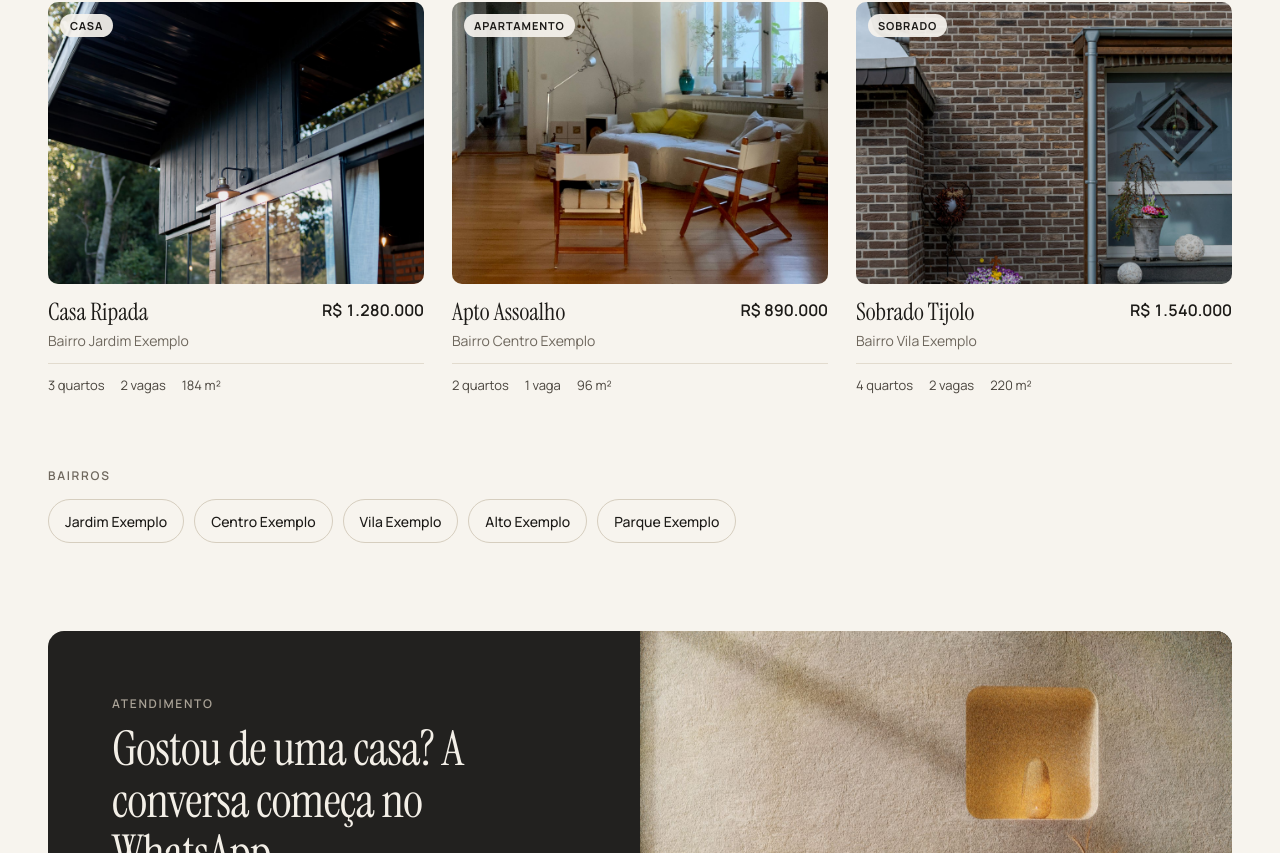
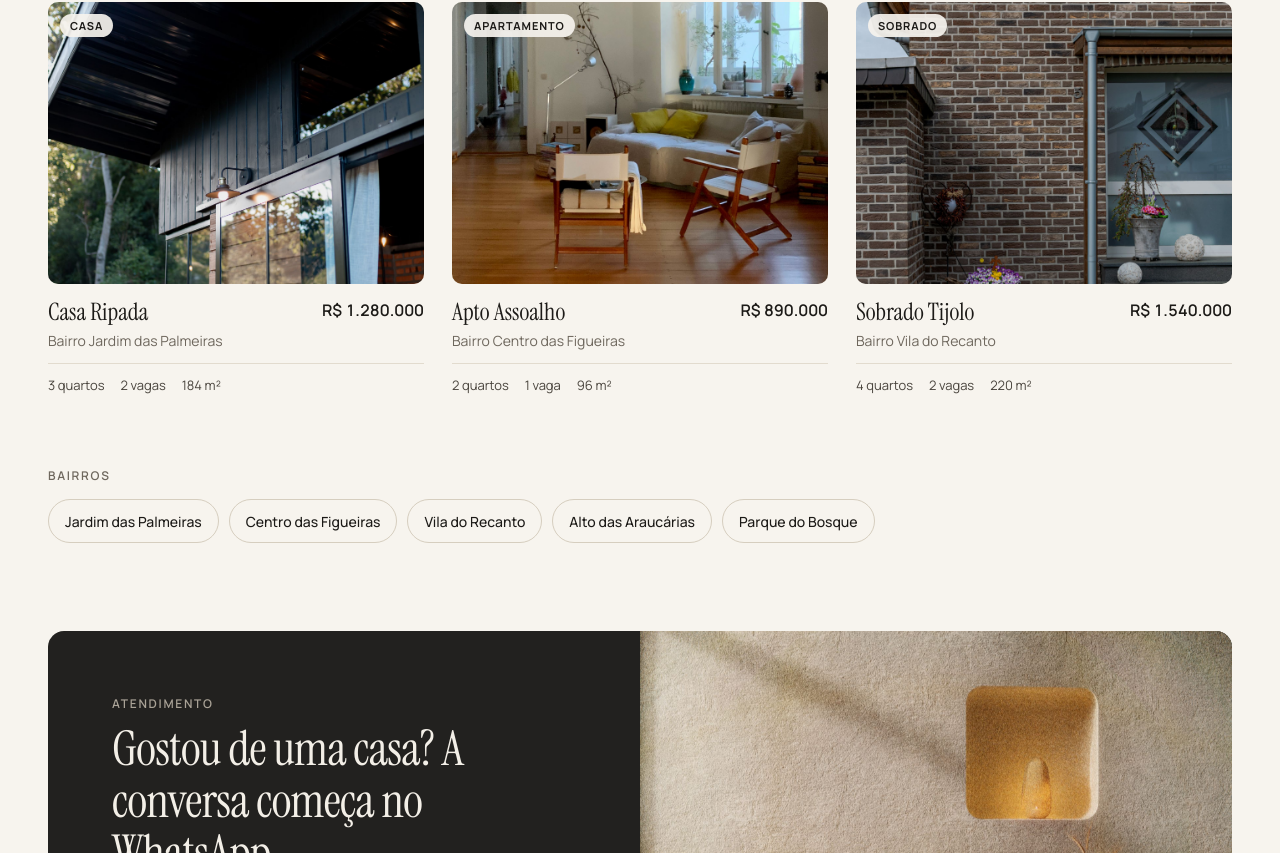
Before and after one commit to Estevamjd/demo-imobiliaria, a Next.js app: page / in a window 1280 px wide. Shown: the part 882-1735 px from the top of the page. Built offline with nearby package versions, Linux system fonts and the light colour scheme.

Commit message:
Replace visible 'Exemplo' copy with fictional names and real descriptions
Co-authored-by: Estevam.dev <Estevamjd@users.noreply.github.com>

```diff
--- a/app/imoveis/[id]/page.tsx
+++ b/app/imoveis/[id]/page.tsx
@@ -49,7 +49,7 @@ export default async function ImovelPage({ params }: Props) {
     ["Código", imovel.codigo],
     ["Ano", String(imovel.ano)],
     ["Condomínio", imovel.condominio ? `${brl(imovel.condominio)}/mês` : "Não há"],
-    ["IPTU (exemplo)", `${brl(imovel.iptu)}/ano`],
+    ["IPTU anual", `${brl(imovel.iptu)}/ano`],
     venda
       ? ["Aceita financiamento", imovel.financiamento ? "Sim" : "Não"]
       : ["Garantia", "Seguro fiança ou caução"],
@@ -104,7 +104,7 @@ export default async function ImovelPage({ params }: Props) {
                 {imovel.tipo} · {venda ? "Venda" : "Aluguel"}
               </span>
               <h1 className="d2 mt-3">{imovel.titulo}</h1>
-              <p className="mt-2 text-ink-muted">Rua Exemplo, 000 · Bairro {imovel.bairro} · Cidade Exemplo</p>
+              <p className="mt-2 text-ink-muted">Rua das Araucárias, 148 · Bairro {imovel.bairro} · Vila Serena</p>
             </div>
 
             <dl className="mt-7 grid grid-cols-2 border-t border-line md:grid-cols-4">
--- a/app/page.tsx
+++ b/app/page.tsx
@@ -32,7 +32,7 @@ export default function Home() {
         <section className="wrap pt-3 lg:pt-8" aria-labelledby="hero-title">
           <div className="grid gap-6 lg:grid-cols-[5fr_7fr] lg:items-end lg:gap-14">
             <div className="rise lg:pb-[120px]">
-              <p className="eyebrow">Imóveis selecionados · Cidade Exemplo</p>
+              <p className="eyebrow">Imóveis selecionados · Vila Serena</p>
               <h1 id="hero-title" className="d1 mt-3.5">
                 Casas com luz, madeira e <em className="italic text-pine">tempo</em> para morar.
               </h1>
--- a/components/painel/Painel.tsx
+++ b/components/painel/Painel.tsx
@@ -40,7 +40,7 @@ function rodape(l: Lead) {
     case "proposta":
       return { texto: "Aguardando", destaque: false };
     case "ganho":
-      return { texto: "exemplo", destaque: false };
+      return { texto: "aceito", destaque: false };
     case "perdido":
       return { texto: "sem retorno", destaque: false };
   }
@@ -134,7 +134,7 @@ export function Painel() {
             ...a,
             [l.id]: {
               de: "equipe",
-              texto: `Oi, ${l.nome.split(" ")[0]}! Aqui é o Corretor Exemplo, vou seguir com você por aqui.`,
+              texto: `Oi, ${l.nome.split(" ")[0]}! Aqui é o Rafael, corretor Calmeira, vou seguir com você por aqui.`,
               hora: "agora",
             },
           },
@@ -237,7 +237,7 @@ export function Painel() {
           <span
             className="grid h-11 w-11 place-items-center rounded-full bg-sand text-[11px] font-bold text-ink-2"
             role="img"
-            aria-label="Usuário de exemplo"
+            aria-label="Conta da demonstração"
           >
             EX
           </span>
@@ -247,7 +247,7 @@ export function Painel() {
           <div className="min-w-0">
             <h1 className="font-serif text-[30px] font-normal leading-none">{vista === "lista" ? "Leads" : "Pipeline"}</h1>
             <p className="mt-1 flex flex-wrap items-center gap-x-2 text-[13px] text-ink-muted">
-              <span>Leads de exemplo · semana atual</span>
+              <span>Dados fictícios · semana atual</span>
               <span className="rounded-full border border-line-strong px-2 py-0.5 text-[11px] font-semibold uppercase tracking-[0.08em] text-ink-2">
                 Dados fictícios
               </span>
@@ -257,7 +257,7 @@ export function Painel() {
             type="button"
             onClick={novoLead}
             disabled={!leadsReserva[reserva]}
-            aria-label={leadsReserva[reserva] ? "Adicionar lead de exemplo" : "Sem mais leads de exemplo"}
+            aria-label={leadsReserva[reserva] ? "Adicionar lead fictício" : "Sem mais leads fictícios"}
             className="btn btn-pine min-h-[44px] flex-none gap-1.5 px-4 text-[14px] disabled:cursor-not-allowed disabled:bg-ink-muted"
           >
             <Plus aria-hidden strokeWidth={2} className="h-4 w-4" />
@@ -458,7 +458,7 @@ export function Painel() {
               <dt className="text-ink-muted">Entrou</dt>
               <dd className="font-semibold">{sel.entrou}</dd>
               <dt className="text-ink-muted">Responsável</dt>
-              <dd className="font-semibold">{assumidos[sel.id] ? "Corretor Exemplo (você)" : "Corretor Exemplo"}</dd>
+              <dd className="font-semibold">{assumidos[sel.id] ? "Rafael, corretor Calmeira (você)" : "Rafael, corretor Calmeira"}</dd>
             </dl>
             <div className="mt-2 flex flex-wrap gap-x-1.5" role="group" aria-label="Mudar estágio">
               {estagios.map((s) => {
@@ -486,7 +486,7 @@ export function Painel() {
 
           <div id="conversa" className="scroll-mt-6">
             <p className="mb-2.5 text-[11px] font-bold uppercase tracking-[0.12em] text-ink-muted">Histórico WhatsApp</p>
-            <ol className="grid gap-2 rounded-md bg-chat p-3" aria-label="Mensagens de exemplo">
+            <ol className="grid gap-2 rounded-md bg-chat p-3" aria-label="Mensagens fictícias">
               {conversa.map((m, n) => (
                 <li
                   key={`${sel.id}-${n}`}
--- a/data/imoveis.ts
+++ b/data/imoveis.ts
@@ -32,11 +32,11 @@ export type Imovel = {
 };
 
 export const bairros = [
-  "Jardim Exemplo",
-  "Centro Exemplo",
-  "Vila Exemplo",
-  "Alto Exemplo",
-  "Parque Exemplo",
+  "Jardim das Palmeiras",
+  "Centro das Figueiras",
+  "Vila do Recanto",
+  "Alto das Araucárias",
+  "Parque do Bosque",
 ] as const;
 
 export const tipos: Tipo[] = ["Casa", "Apartamento", "Sobrado"];
@@ -49,7 +49,7 @@ export const imoveis: Imovel[] = [
     titulo: "Casa Ripada, madeira escura e jardim de inverno",
     tipo: "Casa",
     operacao: "comprar",
-    bairro: "Jardim Exemplo",
+    bairro: "Jardim das Palmeiras",
     preco: 1_280_000,
     quartos: 3,
     suites: 1,
@@ -63,7 +63,7 @@ export const imoveis: Imovel[] = [
     orientacao: "Norte",
     lancamento: false,
     descricao:
-      "Casa térrea de fachada ripada, com caixilhos pretos de piso a teto que abrem a sala para o jardim. Cozinha integrada, piso de madeira e iluminação quente. Texto de exemplo para a demonstração.",
+      "Casa térrea de fachada ripada, com caixilhos pretos de piso a teto que abrem a sala para o jardim. Cozinha integrada, piso de madeira e iluminação quente. Os quartos ficam no fundo da casa, longe da rua.",
     capa: "casa-madeira",
     capaPos: "center 35%",
     destaqueMobile: "sala-madeira",
@@ -76,7 +76,7 @@ export const imoveis: Imovel[] = [
     titulo: "Apto Assoalho, piso original e janelas altas",
     tipo: "Apartamento",
     operacao: "comprar",
-    bairro: "Centro Exemplo",
+    bairro: "Centro das Figueiras",
     preco: 890_000,
     quartos: 2,
     suites: 1,
@@ -89,7 +89,7 @@ export const imoveis: Imovel[] = [
     orientacao: "Leste",
     lancamento: false,
     descricao:
-      "Apartamento de prédio antigo reformado, com assoalho de madeira recuperado e janelas que pegam o sol da manhã. Sala e jantar integrados. Texto de exemplo para a demonstração.",
+      "Apartamento de prédio antigo reformado, com assoalho de madeira recuperado e janelas que pegam o sol da manhã. Sala e jantar integrados. O prédio tem portaria diurna e um pátio interno arborizado.",
     capa: "sala-madeira",
     capaPos: "center 60%",
     galeria: ["cozinha", "quarto", "sala-quente", "quarto-claro"],
@@ -101,7 +101,7 @@ export const imoveis: Imovel[] = [
     titulo: "Sobrado Tijolo, fachada aparente e jardim na frente",
     tipo: "Sobrado",
     operacao: "comprar",
-    bairro: "Vila Exemplo",
+    bairro: "Vila do Recanto",
     preco: 1_540_000,
     quartos: 4,
     suites: 2,
@@ -115,7 +115,7 @@ export const imoveis: Imovel[] = [
     orientacao: "Nordeste",
     lancamento: false,
     descricao:
-      "Sobrado de tijolo aparente em rua arborizada, com jardim de entrada e quintal nos fundos. Quatro quartos no andar de cima e sala com pé-direito alto. Texto de exemplo para a demonstração.",
+      "Sobrado de tijolo aparente em rua arborizada, com jardim de entrada e quintal nos fundos. Quatro quartos no andar de cima e sala com pé-direito alto. A cozinha fica no térreo, com saída direta para o quintal.",
     capa: "fachada-tijolo",
     capaPos: "center 40%",
     destaqueMobile: "sala-verde",
@@ -128,7 +128,7 @@ export const imoveis: Imovel[] = [
     titulo: "Casa Pérgola, varanda coberta e jardim gramado",
     tipo: "Casa",
     operacao: "comprar",
-    bairro: "Jardim Exemplo",
+    bairro: "Jardim das Palmeiras",
     preco: 1_590_000,
     quartos: 3,
     suites: 2,
@@ -142,7 +142,7 @@ export const imoveis: Imovel[] = [
     orientacao: "Norte",
     lancamento: false,
     descricao:
-      "Casa com varanda sob pérgola de madeira, lareira externa e cozinha gourmet de frente para o gramado. A sala abre por inteiro para a área externa. Texto de exemplo para a demonstração.",
+      "Casa com varanda sob pérgola de madeira, lareira externa e cozinha gourmet de frente para o gramado. A sala abre por inteiro para a área externa. A suíte principal abre para a varanda coberta.",
     capa: "pergola",
     capaPos: "center 70%",
     galeria: ["sala-verde", "cozinha", "quarto", "sala-quente"],
@@ -154,7 +154,7 @@ export const imoveis: Imovel[] = [
     titulo: "Apto Bancada, cozinha clara e planta aberta",
     tipo: "Apartamento",
     operacao: "comprar",
-    bairro: "Alto Exemplo",
+    bairro: "Alto das Araucárias",
     preco: 740_000,
     quartos: 2,
     suites: 1,
@@ -167,7 +167,7 @@ export const imoveis: Imovel[] = [
     orientacao: "Oeste",
     lancamento: false,
     descricao:
-      "Planta aberta com cozinha em bancada de madeira voltada para a sala. Armários brancos, boa ventilação cruzada e varanda pequena. Texto de exemplo para a demonstração.",
+      "Planta aberta com cozinha em bancada de madeira voltada para a sala. Armários brancos, boa ventilação cruzada e varanda pequena. Fica a poucos quarteirões do comércio do Alto das Araucárias.",
     capa: "cozinha",
     galeria: ["sala-madeira", "quarto", "sala-quente", "quarto-claro"],
   },
@@ -178,7 +178,7 @@ export const imoveis: Imovel[] = [
     titulo: "Casa Folhagem, sala de plantas e luz filtrada",
     tipo: "Casa",
     operacao: "comprar",
-    bairro: "Parque Exemplo",
+    bairro: "Parque do Bosque",
     preco: 1_120_000,
     quartos: 3,
     suites: 1,
@@ -192,7 +192,7 @@ export const imoveis: Imovel[] = [
     orientacao: "Leste",
     lancamento: false,
     descricao:
-      "Casa de um pavimento perto do parque, com sala cheia de plantas, tons quentes e luz filtrada pela manhã. Quintal com espaço para horta. Texto de exemplo para a demonstração.",
+      "Casa de um pavimento perto do parque, com sala cheia de plantas, tons quentes e luz filtrada pela manhã. Quintal com espaço para horta. A casa é térrea, sem degraus entre a sala e o quintal.",
     capa: "sala-verde",
     galeria: ["cozinha", "sala-quente", "quarto", "sala-madeira"],
   },
@@ -203,7 +203,7 @@ export const imoveis: Imovel[] = [
     titulo: "Apto Luz Norte, quartos claros e vista aberta",
     tipo: "Apartamento",
     operacao: "comprar",
-    bairro: "Jardim Exemplo",
+    bairro: "Jardim das Palmeiras",
     preco: 980_000,
     quartos: 3,
     suites: 1,
@@ -216,7 +216,7 @@ export const imoveis: Imovel[] = [
     orientacao: "Norte",
     lancamento: false,
     descricao:
-      "Andar alto com face norte, quartos claros e acabamento neutro. Living com espaço para jantar e varanda com fechamento em vidro. Texto de exemplo para a demonstração.",
+      "Andar alto com face norte, quartos claros e acabamento neutro. Living com espaço para jantar e varanda com fechamento em vidro. Os três quartos ficam no fundo, quietos.",
     capa: "quarto-claro",
     capaPos: "center 55%",
     galeria: ["sala-madeira", "cozinha", "quarto", "sala-verde"],
@@ -228,7 +228,7 @@ export const imoveis: Imovel[] = [
     titulo: "Sobrado Quintal, jantar aconchegante e área de lazer",
     tipo: "Sobrado",
     operacao: "comprar",
-    bairro: "Alto Exemplo",
+    bairro: "Alto das Araucárias",
     preco: 1_890_000,
     quartos: 4,
     suites: 3,
@@ -242,7 +242,7 @@ export const imoveis: Imovel[] = [
     orientacao: "Noroeste",
     lancamento: true,
     descricao:
-      "Sobrado novo, entregue este ano, com jantar de luz quente, três suítes e quintal com área de lazer. Projeto pensado para família grande. Texto de exemplo para a demonstração.",
+      "Sobrado novo, entregue este ano, com jantar de luz quente, três suítes e quintal com área de lazer. A área de lazer fica no fundo, separada da sala.",
     capa: "sala-quente",
     galeria: ["sala-verde", "cozinha", "quarto-claro", "quarto"],
   },
@@ -253,7 +253,7 @@ export const imoveis: Imovel[] = [
     titulo: "Casa Linho, suíte ampla e varanda lenta",
     tipo: "Casa",
     operacao: "comprar",
-    bairro: "Vila Exemplo",
+    bairro: "Vila do Recanto",
     preco: 1_350_000,
     quartos: 4,
     suites: 2,
@@ -267,7 +267,7 @@ export const imoveis: Imovel[] = [
     orientacao: "Leste",
     lancamento: false,
     descricao:
-      "Casa com suíte principal ampla e roupa de cama branca de hotel pequeno, varanda virada para o nascente e cozinha integrada à sala. Texto de exemplo para a demonstração.",
+      "Casa com suíte principal ampla e roupa de cama branca de hotel pequeno, varanda virada para o nascente e cozinha integrada à sala. Tem um quarto no térreo, útil para visita.",
     capa: "quarto",
     galeria: ["sala-madeira", "sala-verde", "cozinha", "sala-quente"],
   },
@@ -278,7 +278,7 @@ export const imoveis: Imovel[] = [
     titulo: "Studio Jardim, compacto e cheio de verde",
     tipo: "Apartamento",
     operacao: "comprar",
-    bairro: "Parque Exemplo",
+    bairro: "Parque do Bosque",
     preco: 620_000,
     quartos: 1,
     suites: 1,
@@ -291,7 +291,7 @@ export const imoveis: Imovel[] = [
     orientacao: "Norte",
     lancamento: true,
     descricao:
-      "Studio em prédio recém-lançado, com sala e quarto integrados, muitas plantas e uma janela grande para o parque. Texto de exemplo para a demonstração.",
+      "Studio em prédio recém-lançado, com sala e quarto integrados, muitas plantas e uma janela grande para o parque. O prédio é baixo, de quatro andares.",
     capa: "sala-verde",
     capaPos: "center 30%",
     galeria: ["quarto", "cozinha", "sala-madeira", "quarto-claro"],
@@ -303,7 +303,7 @@ export const imoveis: Imovel[] = [
     titulo: "Casa Caixilho, vidro do piso ao teto e mata ao redor",
     tipo: "Casa",
     operacao: "comprar",
-    bairro: "Alto Exemplo",
+    bairro: "Alto das Araucárias",
     preco: 1_460_000,
     quartos: 3,
     suites: 1,
@@ -317,7 +317,7 @@ export const imoveis: Imovel[] = [
     orientacao: "Norte",
     lancamento: false,
     descricao:
-      "Casa de madeira escura cercada de árvores, com caixilhos do piso ao teto e luminárias de parede na varanda. Silêncio e mata ao redor. Texto de exemplo para a demonstração.",
+      "Casa de madeira escura cercada de árvores, com caixilhos do piso ao teto e luminárias de parede na varanda. Silêncio e mata ao redor. A cozinha e a sala compartilham o mesmo piso de madeira.",
     capa: "casa-madeira",
     capaPos: "center 65%",
     destaqueMobile: "sala-quente",
@@ -330,7 +330,7 @@ export const imoveis: Imovel[] = [
     titulo: "Apto Cabeceira, suíte serena e living integrado",
     tipo: "Apartamento",
     operacao: "comprar",
-    bairro: "Centro Exemplo",
+    bairro: "Centro das Figueiras",
     preco: 1_180_000,
     quartos: 3,
     suites: 2,
@@ -343,7 +343,7 @@ export const imoveis: Imovel[] = [
     orientacao: "Nordeste",
     lancamento: true,
     descricao:
-      "Lançamento no centro com suíte serena, cabeceira estofada e living integrado à cozinha. Varanda com espaço para mesa. Texto de exemplo para a demonstração.",
+      "Lançamento no centro com suíte serena, cabeceira estofada e living integrado à cozinha. Varanda com espaço para mesa. Dois banheiros e lavabo na entrada.",
     capa: "quarto",
     capaPos: "center 45%",
     galeria: ["sala-madeira", "cozinha", "sala-quente", "sala-verde"],
@@ -355,7 +355,7 @@ export const imoveis: Imovel[] = [
     titulo: "Apto Assoalho Mobiliado, pronto para morar",
     tipo: "Apartamento",
     operacao: "alugar",
-    bairro: "Centro Exemplo",
+    bairro: "Centro das Figueiras",
     preco: 5_800,
     quartos: 2,
     suites: 1,
@@ -368,7 +368,7 @@ export const imoveis: Imovel[] = [
     orientacao: "Leste",
     lancamento: false,
     descricao:
-      "Apartamento mobiliado com assoalho de madeira, sofá claro e janelas grandes. Contrato de 30 meses. Texto de exemplo para a demonstração.",
+      "Apartamento mobiliado com assoalho de madeira, sofá claro e janelas grandes. Contrato de 30 meses. Sofá, cama e mesa de jantar já estão no apartamento.",
     capa: "sala-madeira",
     capaPos: "center 40%",
     galeria: ["cozinha", "quarto", "sala-quente", "quarto-claro"],
@@ -380,7 +380,7 @@ export const imoveis: Imovel[] = [
     titulo: "Casa Varanda, pérgola e jardim para os fins de semana",
     tipo: "Casa",
     operacao: "alugar",
-    bairro: "Jardim Exemplo",
+    bairro: "Jardim das Palmeiras",
     preco: 9_500,
     quartos: 3,
     suites: 2,
@@ -394,7 +394,7 @@ export const imoveis: Imovel[] = [
     orientacao: "Norte",
     lancamento: false,
     descricao:
-      "Casa para alugar com varanda sob pérgola, lareira externa e gramado. Aceita pet. Texto de exemplo para a demonstração.",
+      "Casa para alugar com varanda sob pérgola, lareira externa e gramado. Aceita pet. A área externa tem ponto de água e tomada.",
     capa: "pergola",
     capaPos: "center 80%",
     galeria: ["sala-verde", "quarto", "cozinha", "sala-quente"],
@@ -406,7 +406,7 @@ export const imoveis: Imovel[] = [
     titulo: "Studio Claro, compacto e bem iluminado",
     tipo: "Apartamento",
     operacao: "alugar",
-    bairro: "Vila Exemplo",
+    bairro: "Vila do Recanto",
     preco: 2_900,
     quartos: 1,
     suites: 0,
@@ -419,7 +419,7 @@ export const imoveis: Imovel[] = [
     orientacao: "Norte",
     lancamento: false,
     descricao:
-      "Studio claro e minimalista, perto do comércio do bairro. Sem vaga. Texto de exemplo para a demonstração.",
+      "Studio claro e minimalista, perto do comércio do bairro. Sem vaga. Fica no segundo andar, com janela para a rua.",
     capa: "quarto-claro",
     capaPos: "center 50%",
     galeria: ["cozinha", "sala-madeira", "quarto", "sala-verde"],
@@ -431,7 +431,7 @@ export const imoveis: Imovel[] = [
     titulo: "Sobrado Bancada, cozinha grande e três quartos",
     tipo: "Sobrado",
     operacao: "alugar",
-    bairro: "Parque Exemplo",
+    bairro: "Parque do Bosque",
     preco: 7_200,
     quartos: 3,
     suites: 1,
@@ -445,7 +445,7 @@ export const imoveis: Imovel[] = [
     orientacao: "Sul",
     lancamento: false,
     descricao:
-      "Sobrado com cozinha grande de bancada de madeira, sala de jantar e três quartos no andar de cima. Texto de exemplo para a demonstração.",
+      "Sobrado com cozinha grande de bancada de madeira, sala de jantar e três quartos no andar de cima. O térreo tem sala, lavabo e a cozinha.",
     capa: "cozinha",
     capaPos: "center 60%",
     galeria: ["sala-quente", "quarto", "sala-verde", "sala-madeira"],
--- a/data/leads.ts
+++ b/data/leads.ts
@@ -61,7 +61,7 @@ export const passosPorEstagio: Record<Estagio, { quando: string; texto: string;
     { quando: "D+3", texto: "Ajustar condições, se precisar" },
   ],
   ganho: [
-    { quando: "Hoje", texto: "Proposta aceita (exemplo)", feito: true },
+    { quando: "Hoje", texto: "Proposta aceita", feito: true },
     { quando: "D+1", texto: "Enviar lista de documentos" },
     { quando: "D+3", texto: "Agendar a assinatura" },
   ],
@@ -116,7 +116,7 @@ export const leadsIniciais: Lead[] = [
     hoje: true,
     conversa: [
       { de: "lead", texto: "O Sobrado Tijolo aceita financiamento?", hora: "22:04" },
-      { de: "equipe", texto: "Aceita, sim. Posso te passar uma simulação de exemplo amanhã cedo?", hora: "22:05", auto: true },
+      { de: "equipe", texto: "Aceita, sim. Posso te passar uma simulação de crédito amanhã cedo?", hora: "22:05", auto: true },
     ],
   },
   {
@@ -210,7 +210,7 @@ export const leadsIniciais: Lead[] = [
     chegou: "qua",
     hoje: false,
     conversa: [
-      { de: "equipe", texto: "Tiago, o proprietário aceitou a proposta (exemplo).", hora: "16:48" },
+      { de: "equipe", texto: "Tiago, o proprietário aceitou a proposta.", hora: "16:48" },
       { de: "lead", texto: "Que ótimo! Quais documentos eu separo?", hora: "16:55" },
     ],
   },
```
